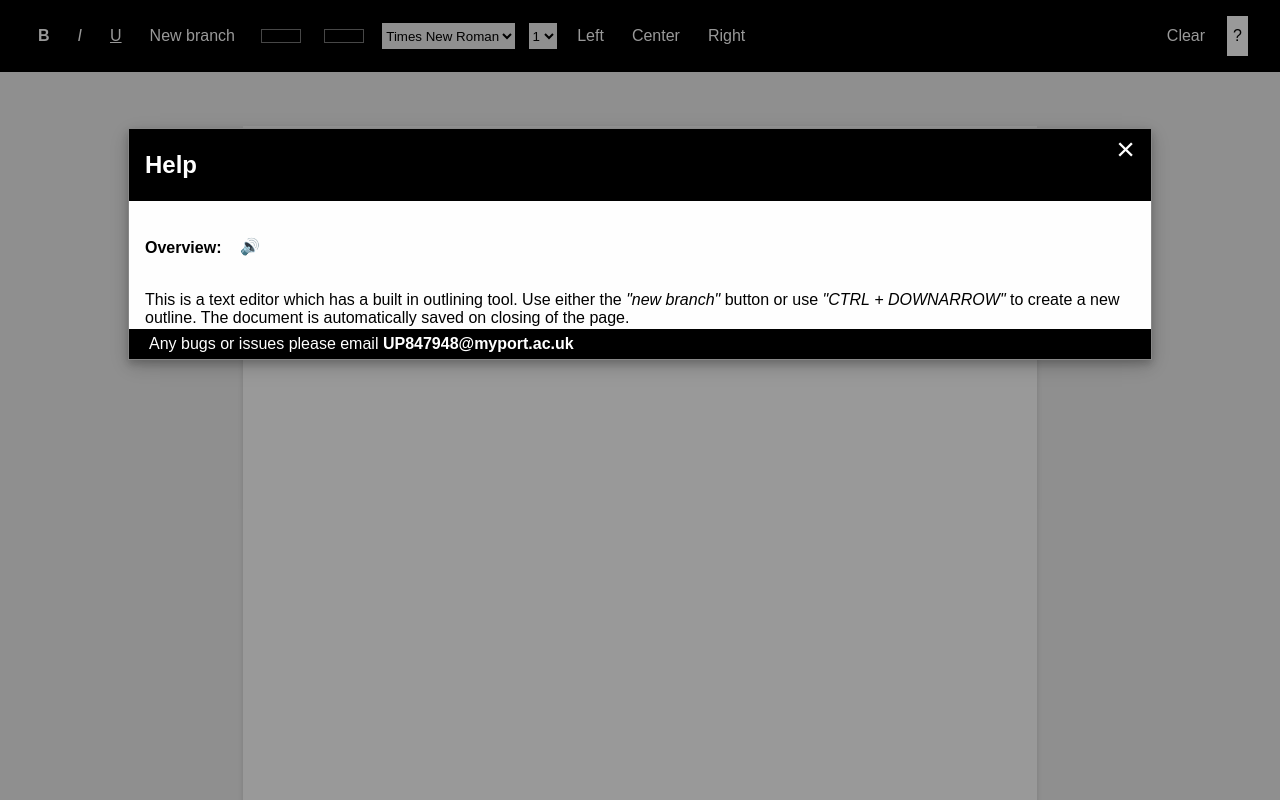
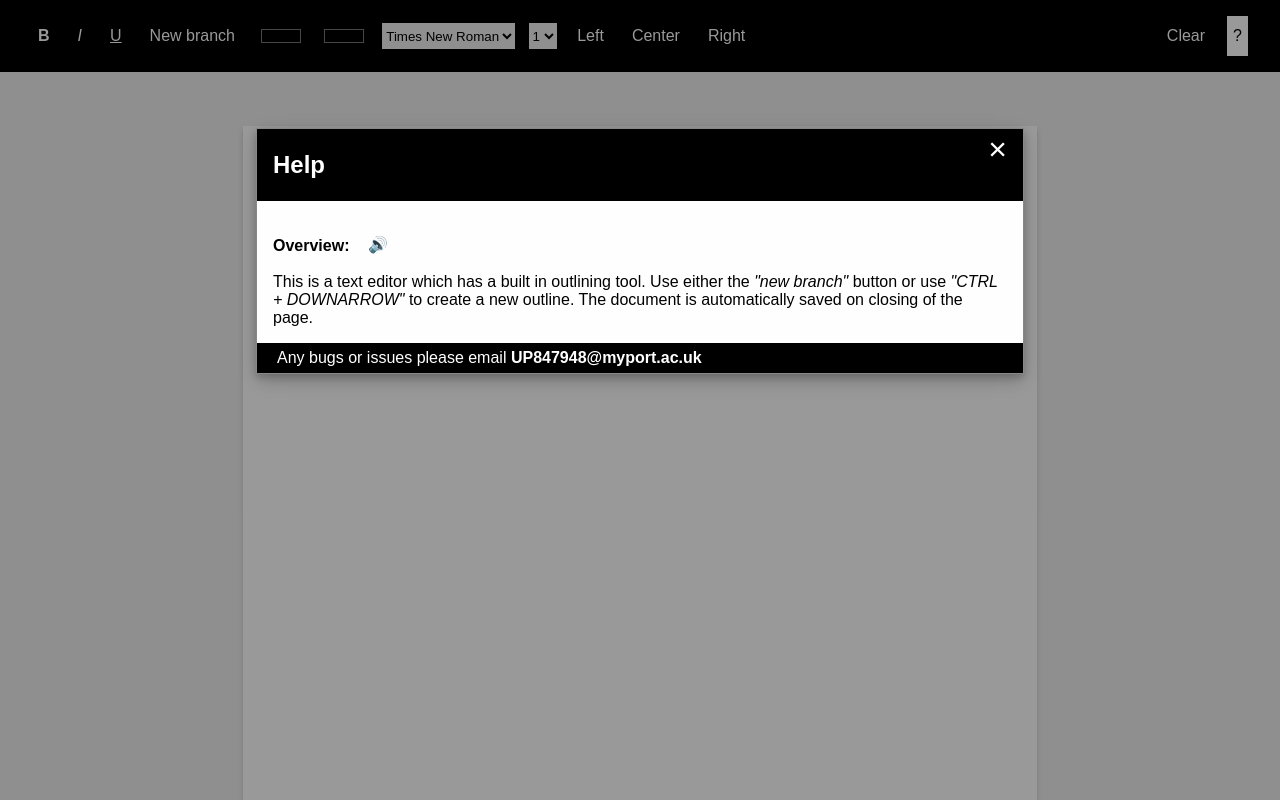
Before and after one commit to AlexRajya/Outlining-Tool, a website: page public/index.html in a window 1280 px wide. Both pictures are taken after a click on the button "Help button". Shown: the top 800 px of the page. Drawn offline with Linux system fonts and the light colour scheme; files whose address does not match are found by name.

Commit message:
Add files via upload
modal style changes

```diff
--- a/public/style.css
+++ b/public/style.css
@@ -23,12 +23,14 @@
   margin: auto;
   padding: 0;
   border: 1px solid #888;
-  width: 80%;
+  width: 60%;
   box-shadow: 0 4px 8px 0 rgba(0,0,0,0.2),0 6px 20px 0 rgba(0,0,0,0.19);
 }
 
 .modal-content h3{
   color: Black;
+  margin: 0;
+  padding: 0;
 }
 
 .modal-header {
@@ -42,7 +44,7 @@
   cursor: pointer;
 }
 
-.modal-body {padding: 2px 16px;}
+.modal-body {padding: 1em 16px;}
 
 .modal-footer {
   padding: 2px 16px;
```
